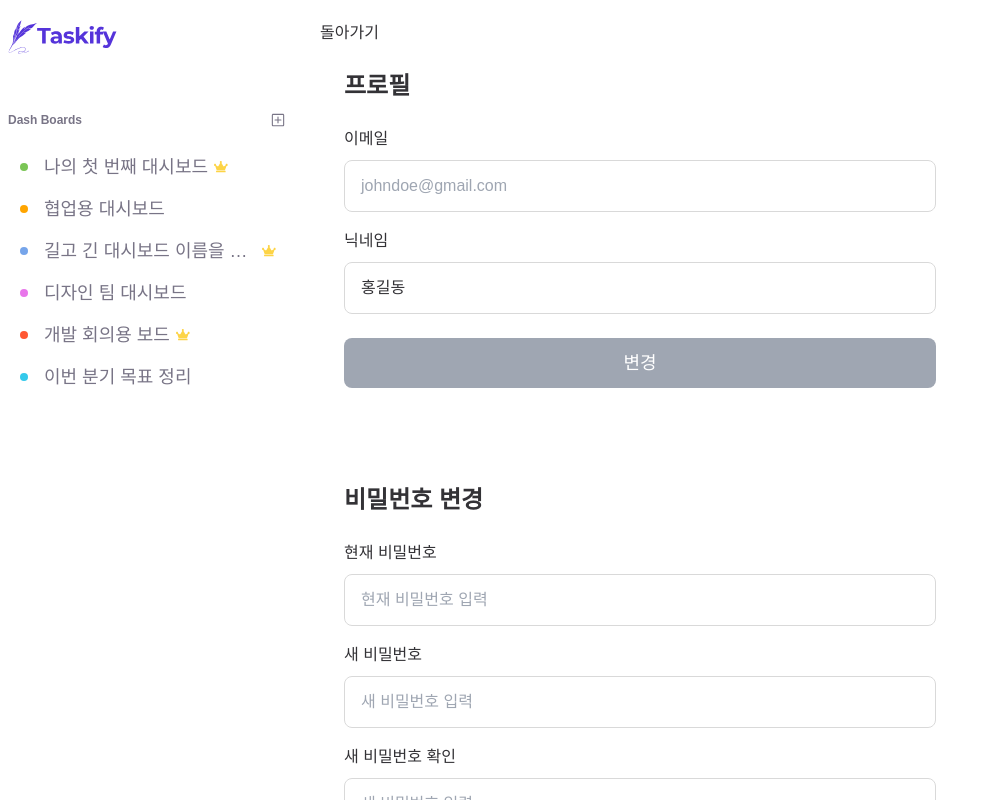
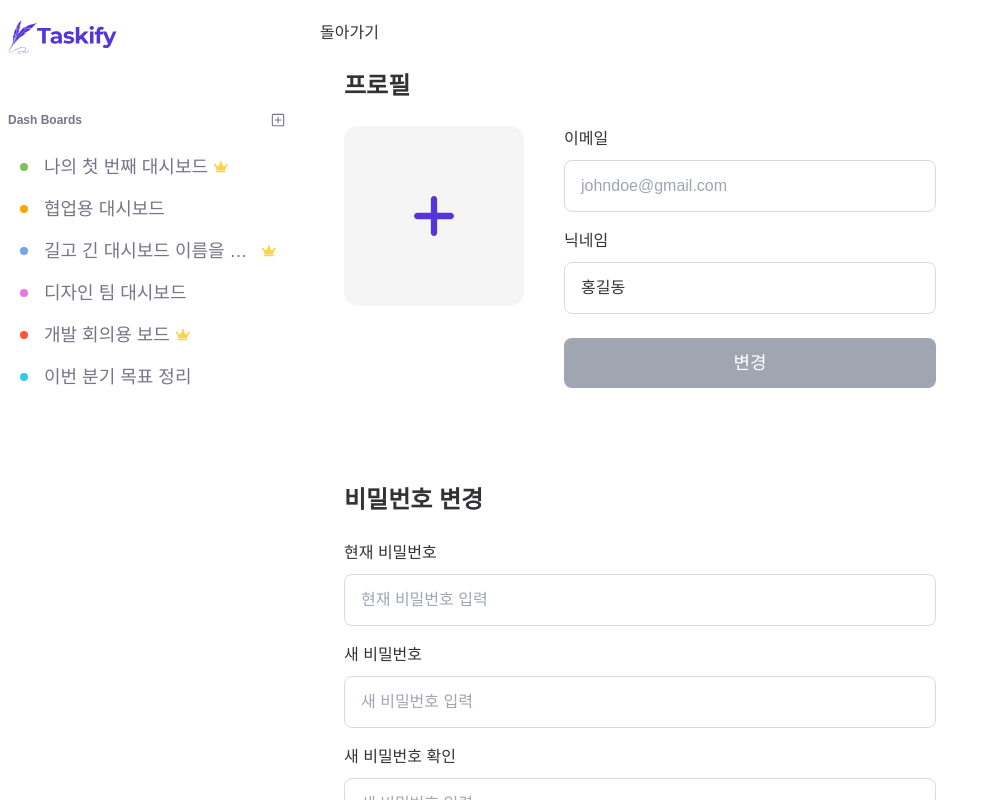
Before and after one commit to heresue/taskify, a Next.js app: page /mypage in a window 1280 px wide. Shown: the whole page, without its empty margins (0-991 px from the left). Built offline with nearby package versions, Linux system fonts and the light colour scheme; a web font is replaced by a local one.

Commit message:
Feat : ProfileEditForm 이미지 입력창 추가

```diff
--- a/app/(dashboard)/mypage/ProfileEditForm.tsx
+++ b/app/(dashboard)/mypage/ProfileEditForm.tsx
@@ -7,6 +7,7 @@ import { validateLimitLengthNickname } from '@/utils/authValidate';
 import { useRef, useState } from 'react';
 
 const initialNickname = '홍길동';
+const initialImage = null;
 
 export default function ProfileEditForm() {
   const [nickname, setNickname] = useState(initialNickname);
@@ -15,6 +16,10 @@ export default function ProfileEditForm() {
 
   const canSubmit =
     hasNicknameClickedRef.current && isNicknameValid && nickname !== initialNickname;
+
+  const handleChangeImage = (e: React.ChangeEvent<HTMLInputElement>) => {
+    return;
+  };
 
   const handleNicknameBlur = (e: React.FocusEvent<HTMLInputElement>) => {
     hasNicknameClickedRef.current = true;
@@ -29,12 +34,14 @@ export default function ProfileEditForm() {
     <form onSubmit={handleSubmit} className="p-4 md:p-6">
       <h2 className="text-bold20 text-black200 md:text-bold24">프로필</h2>
       <div className="my-6 flex flex-col md:flex-row">
-        {/* <UploadImage /> */}
-        <div className="w-full">
+        <div className="mb-10 size-25 md:mr-10 md:mb-0 md:size-[180px] md:basis-[180px]">
+          <UploadImage id="profileImageUrl" image={initialImage} onChange={handleChangeImage} />
+        </div>
+        <div className="w-full md:flex-1">
           <div className="mb-6 flex flex-col gap-4">
             <div className="flex flex-col gap-2">
               <label className={`text-black200 text-regular14 md:text-regular16`}>이메일</label>
-              <div className="text-gray400 text-regular16 border-gray300 hover:border-violet focus-within:border-violet rounded-lg border-1 px-4 py-3 transition-colors">
+              <div className="text-gray400 text-regular16 border-gray300 hover:border-violet focus-within:border-violet truncate rounded-lg border-1 px-4 py-3 transition-colors">
                 {'johndoe@gmail.com'}
               </div>
             </div>
```
